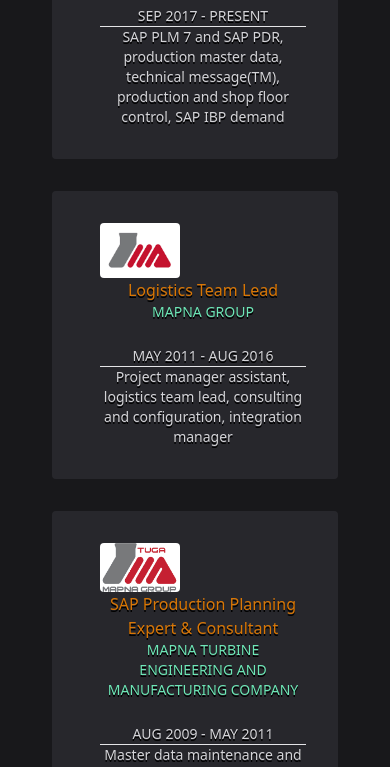
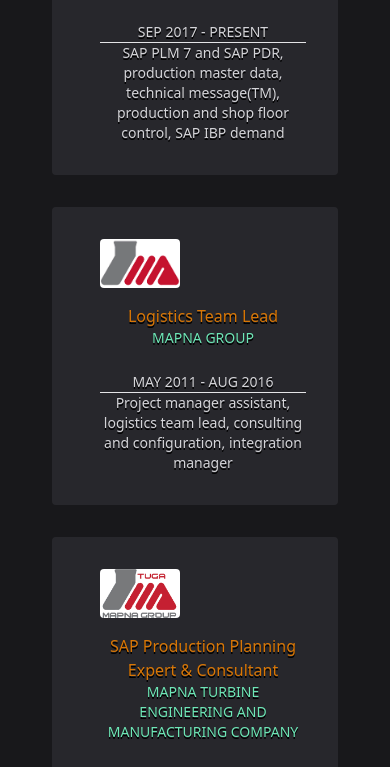
Before and after one commit to zmzade/SAP-Portfolio, a React (Create React App) app: page / in a window 390 px wide. Shown: the part 2320-3087 px from the top of the page. Built offline with nearby package versions, Linux system fonts and the light colour scheme.

Commit message:
edit files

```diff
--- a/src/components/Experience.js
+++ b/src/components/Experience.js
@@ -21,7 +21,7 @@
                     <img
                       alt="logos"
                       src={work.logo}
-                      className="w-20 rounded md:mb-4 sm:mb-3 flex-shrink-0 object-cover object-center"
+                      className="w-20 rounded md:mb-4 mb-4 flex-shrink-0 object-cover object-center"
                     />
 
                     <span className="title-font font-medium text-amber-600 text-shadow sm:text-shadow-sm md:text-shadow-md">
```
Also changed, not shown: src/assets/mapna.png, src/assets/mapna1.png (deleted).
